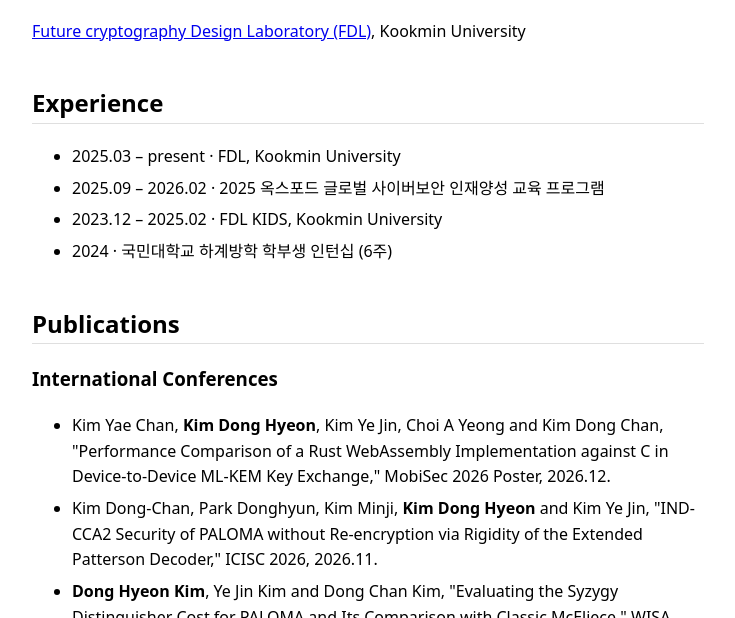
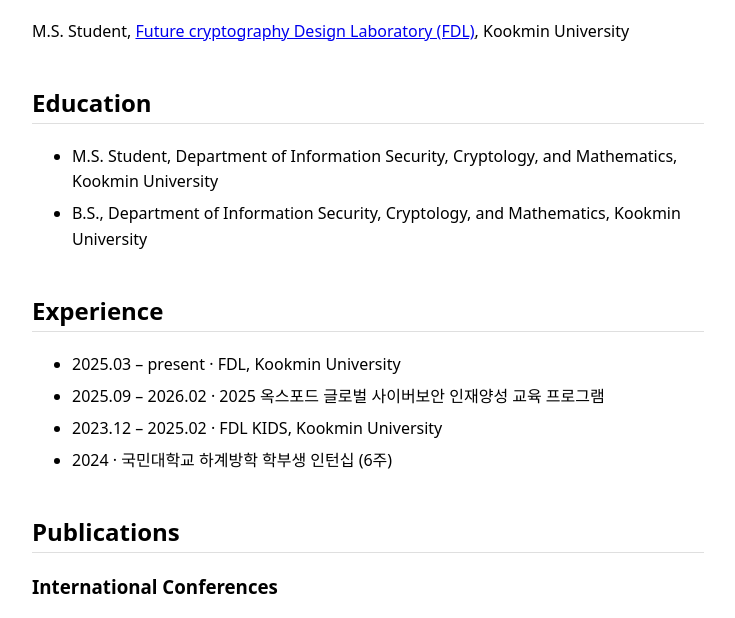
Before and after one commit to DongHyeon0729/DongHyeon0729.github.io, a plain HTML site: page index.html in a window 1280 px wide. Shown: the part 102-720 px from the top of the page, without its empty margins (272-1007 px from the left). Drawn offline with Linux system fonts and the light colour scheme.

Commit message:
feat: 학력 추가
Co-Authored-By: Claude Opus 5.5 <noreply@anthropic.com>

```diff
--- a/index.html
+++ b/index.html
@@ -13,7 +13,13 @@
 </head>
 <body>
 <h1>Dong Hyeon Kim (김동현)</h1>
-<p><a href="https://sites.google.com/kookmin.ac.kr/fdl/home">Future cryptography Design Laboratory (FDL)</a>, Kookmin University</p>
+<p>M.S. Student, <a href="https://sites.google.com/kookmin.ac.kr/fdl/home">Future cryptography Design Laboratory (FDL)</a>, Kookmin University</p>
+
+<h2>Education</h2>
+<ul>
+  <li>M.S. Student, Department of Information Security, Cryptology, and Mathematics, Kookmin University</li>
+  <li>B.S., Department of Information Security, Cryptology, and Mathematics, Kookmin University</li>
+</ul>
 
 <h2>Experience</h2>
 <ul>
```
